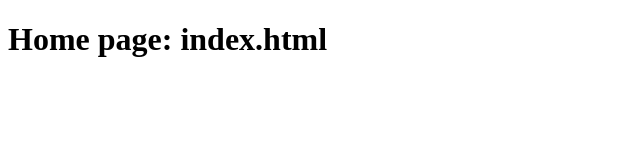
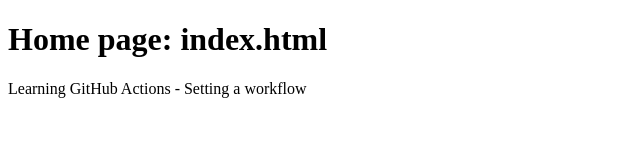
Before and after one commit to Georges034302/my-test-repo, a plain HTML site: page index.html in a window 1280 px wide. Shown: the whole page, without its empty margins (0-640 px from the left). Drawn offline with Linux system fonts and the light colour scheme.

Commit message:
index updated

```diff
--- a/index.html
+++ b/index.html
@@ -7,6 +7,6 @@
 </head>
 <body>
     <h1>Home page: index.html</h1>
-
+    <p>Learning GitHub Actions - Setting a workflow</p>
 </body>
 </html>
```
